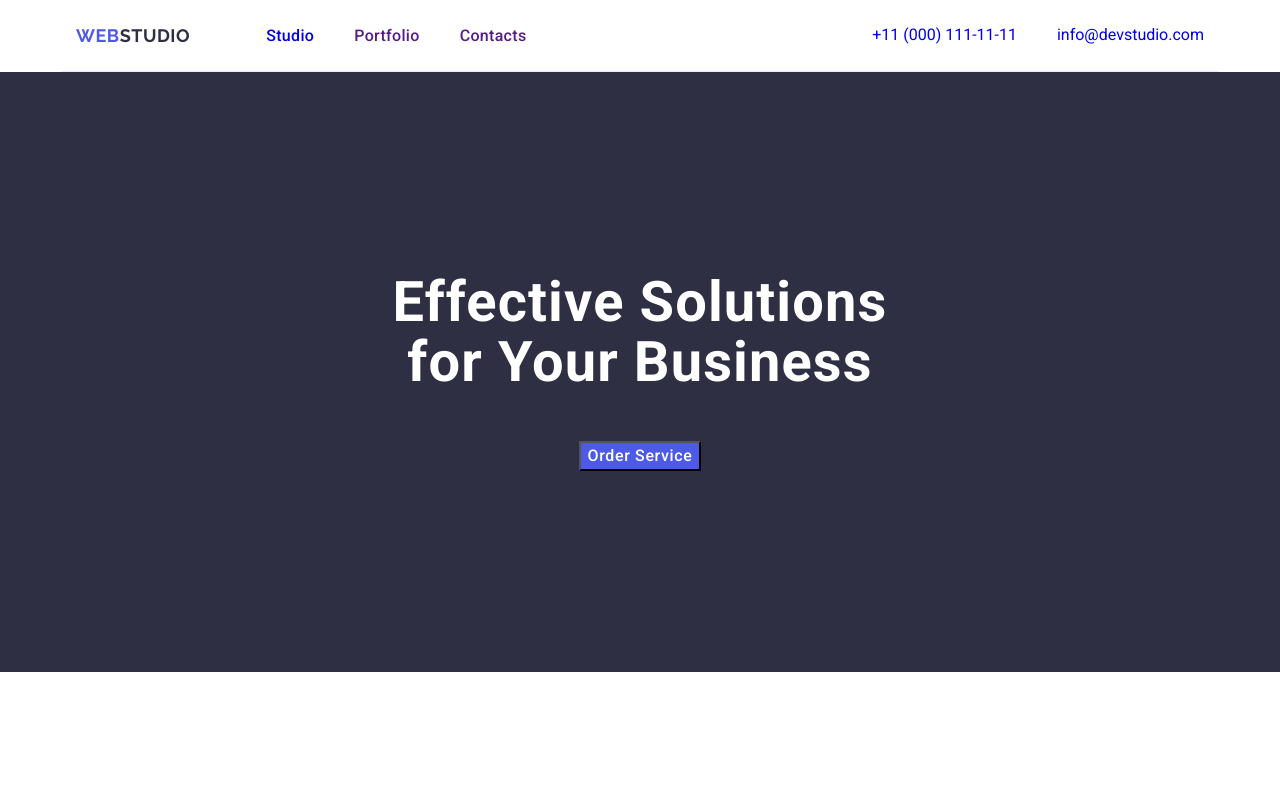
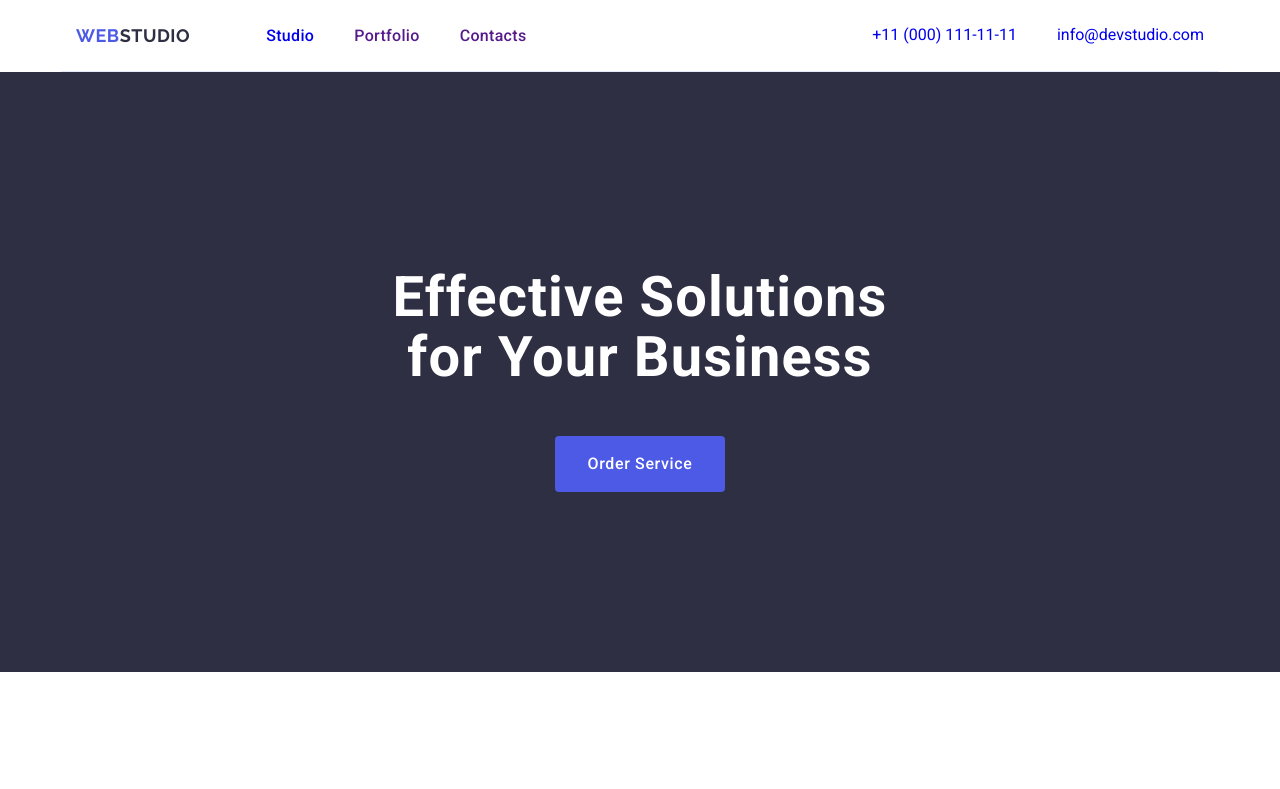
Before and after one commit to eXocriador/goit-markup-hw-03, a plain HTML site: page index.html in a window 1280 px wide. Shown: the top 789 px of the page. Drawn offline with nearby package versions, Linux system fonts and the light colour scheme.

Commit message:
fix index.html, styles.css

```diff
--- a/css/styles.css
+++ b/css/styles.css
@@ -24,12 +24,18 @@ img {
   display: block;
 }
 
+a {
+  text-decoration: none;
+}
+
+ul {
+  list-style: none;
+}
+
 .container {
   max-width: 1158px;
-  padding-left: 15px;
-  padding-right: 15px;
-  margin-left: auto;
-  margin-right: auto;
+  padding: 0 15px;
+  margin: 0 auto;
   align-items: center;
 }
 
@@ -52,7 +58,7 @@ img {
   overflow: hidden;
 }
 
-.header {
+.header-container {
   display: flex;
   justify-content: space-between;
   align-items: center;
@@ -135,12 +141,29 @@ img {
   gap: 40px;
 }
 
-a {
-  text-decoration: none;
+.section-hero {
+  background-color: #2e2f42;
+  height: 600px;
+  display: flex;
 }
 
-ul {
-  list-style: none;
+.hero-items {
+  display: flex;
+  flex-direction: column;
+  justify-content: center;
+  align-items: center;
+  padding: 188px 0;
+}
+
+.hero-main-title {
+  color: #ffffff;
+  font-weight: 700;
+  font-size: 56px;
+  line-height: 107%;
+  letter-spacing: 0.02em;
+  text-align: center;
+  max-width: 496px;
+  margin-bottom: 48px;
 }
 
 .button-order {
@@ -152,6 +175,11 @@ ul {
   line-height: 150%;
   letter-spacing: 0.04em;
   cursor: pointer;
+  min-width: 169px;
+  height: 56px;
+  border: none;
+  border-radius: 4px;
+  padding: 16px 32px;
 }
 
 .button-order:hover,
@@ -338,31 +366,6 @@ folio */
 /* #endregion Portfolio */
 
 /* #region background-color */
-.section-hero {
-  background-color: #2e2f42;
-  height: 600px;
-  display: flex;
-}
-
-.hero-items {
-  display: flex;
-  flex-direction: column;
-  justify-content: center;
-  align-items: center;
-  margin-top: auto;
-  margin-bottom: auto;
-}
-
-.main-title {
-  color: #ffffff;
-  font-weight: 700;
-  font-size: 56px;
-  line-height: 107%;
-  letter-spacing: 0.02em;
-  text-align: center;
-  width: 496px;
-  margin-bottom: 48px;
-}
 
 /* #endregion background-color */
 
--- a/index.html
+++ b/index.html
@@ -26,9 +26,9 @@
 
   <body>
     <!-- header -->
-    <header class="container header">
-      <nav>
-        <div class="nav-links-container">
+    <header>
+      <div class="container header-container">
+        <nav class="nav-links-container">
           <div class="web-studio-logo">
             <a class="logo" href="./index.html"
               >Web<span class="logo-studio-part-header">Studio</span></a
@@ -42,7 +42,6 @@
               <li><a class="nav-links-item" href="">Portfolio</a></li>
               <li><a class="nav-links-item" href="">Contacts</a></li>
             </ul>
-          </div>
           </div>
         </nav>
         <address class="address-list">
@@ -61,6 +60,7 @@
             </ul>
           </div>
         </address>
+      </div>
     </header>
 
     <!-- main -->
@@ -68,7 +68,7 @@
       <!-- #region Hero -->
       <section class="section section-hero">
         <div class="container hero-items">
-          <h1 class="main-title">Effective Solutions for Your Business</h1>
+          <h1 class="hero-main-title">Effective Solutions for Your Business</h1>
           <button class="button-order" type="button">Order Service</button>
         </div>
       </section>
```
Lines whose indentation alone changed are shown as unchanged.
